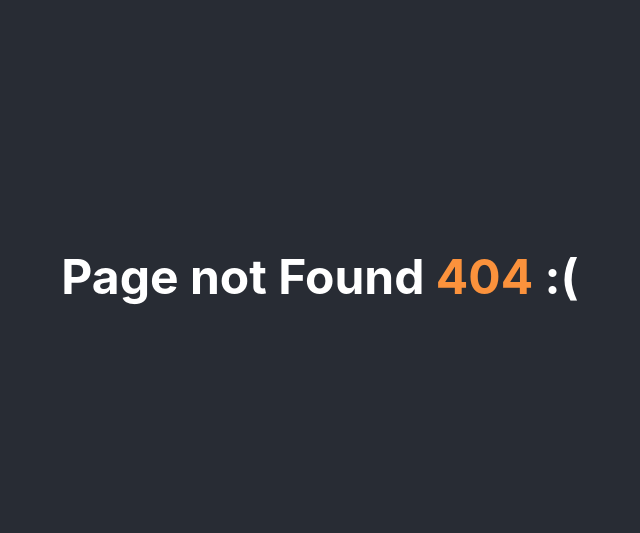
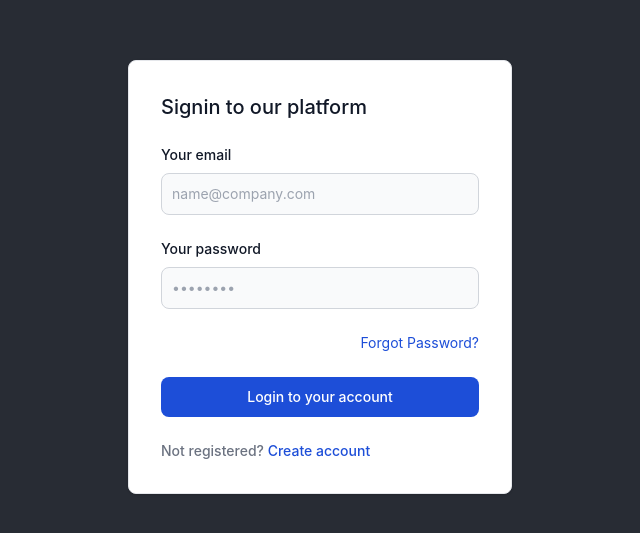
Before and after one commit to SagrSuri/MERN-LOGIN, a React (Create React App) app in the folder client/: page /MERN-LOGIN/signin in a window 1280 px wide. Before the commit this address had no page. Shown: the part 123-656 px from the top of the page, without its empty margins (320-960 px from the left). Built offline with nearby package versions, Linux system fonts and the light colour scheme; no server answers.

Commit message:
MERN-LOGIN Added on components

```diff
--- a/client/src/App.js
+++ b/client/src/App.js
@@ -13,13 +13,13 @@ import PageNotFound from './components/PageNotFound';
 function App() {
   return (
     <div className="App h-[100vh] flex justify-center items-center"> {/* Apply CSS classes */}
-      <Routes basename={process.env.PUBLIC_URL}> {/* Use Routes with basename from environment */}
-        <Route path="/" element={<Home />} /> {/* Define route for Home component */}
-        <Route path="/signin" element={<SignIn />} /> {/* Define route for SignIn component */}
-        <Route path="/signup" element={<SignUp />} /> {/* Define route for SignUp component */}
-        <Route path="/forgot-password" element={<ForgotPassword />} /> {/* Define route for ForgotPassword component */}
-        <Route path="/reset-password/:resetPasswordToken" element={<ResetPassword />} /> {/* Define route for ResetPassword component */}
-        <Route path="*" element={<PageNotFound />} /> {/* Define route for PageNotFound component */}
+      <Routes basename='/'> {/* Use Routes with basename from environment */}
+        <Route path="/MERN-LOGIN/" element={<Home />} /> {/* Define route for Home component */}
+        <Route path="/MERN-LOGIN/signin" element={<SignIn />} /> {/* Define route for SignIn component */}
+        <Route path="/MERN-LOGIN/signup" element={<SignUp />} /> {/* Define route for SignUp component */}
+        <Route path="/MERN-LOGIN/forgot-password" element={<ForgotPassword />} /> {/* Define route for ForgotPassword component */}
+        <Route path="/MERN-LOGIN/reset-password/:resetPasswordToken" element={<ResetPassword />} /> {/* Define route for ResetPassword component */}
+        <Route path="/MERN-LOGIN/*" element={<PageNotFound />} /> {/* Define route for PageNotFound component */}
       </Routes>
     </div>
   );
--- a/client/src/components/ForgotPassword.js
+++ b/client/src/components/ForgotPassword.js
@@ -21,7 +21,7 @@ function ForgotPassword() {
       });
 
       if (response.data.success) {
-        navigate('/reset-password/' + response.data.token);
+        navigate('/MERN-LOGIN/reset-password/' + response.data.token);
       }
       setLoading(false);
     } catch (error) {
@@ -91,7 +91,7 @@ function ForgotPassword() {
         <div className="text-sm font-medium text-gray-500 dark:text-gray-300">
           Go to{' '}
           <Link
-            to="/signin"
+            to="/MERN-LOGIN/signin"
             className="text-blue-700 hover:underline dark:text-blue-500"
           >
             Sign in
--- a/client/src/components/Home.js
+++ b/client/src/components/Home.js
@@ -29,7 +29,7 @@ function Home() {
       }
       setLoading(false);
     } catch (error) {
-      navigate("/signin");
+      navigate("/MERN-LOGIN/signin");
       setLoading(false);
     }
   }
@@ -43,7 +43,7 @@ function Home() {
         withCredentials: true
       });
       if (response.data.success) {
-        navigate("/signin");
+        navigate("/MERN-LOGIN/signin");
       }
       setLogoutloading(false);
     } catch (error) {
--- a/client/src/components/ResetPassword.js
+++ b/client/src/components/ResetPassword.js
@@ -117,9 +117,9 @@ function ResetPassword() {
 
         {/* signIn  */}
         <div className="text-sm font-medium text-gray-500 dark:text-gray-300">
-          Go to{" "}
+          Go to{"/MERN-LOGIN/"}
           <Link
-            to="/signin"
+            to="/MERN-LOGIN/signin"
             className="text-blue-700 hover:underline dark:text-blue-500"
           >
             Sign in
--- a/client/src/components/SignIn.js
+++ b/client/src/components/SignIn.js
@@ -20,7 +20,7 @@ function SignIn() {
         data: credentials
       });
       if (response.data.success) {
-        navigate("/");
+        navigate("/MERN-LOGIN/");
       }
       setLoading(false);
     } catch (error) {
@@ -84,7 +84,7 @@ function SignIn() {
         {/*  forgot-password */}
         <div className="flex items-start">
           <Link
-            to="/forgot-password"
+            to="/MERN-LOGIN/forgot-password"
             className="ml-auto text-sm text-blue-700 hover:underline dark:text-blue-500"
           >
             Forgot Password?
@@ -126,7 +126,7 @@ function SignIn() {
         <div className="text-sm font-medium text-gray-500 dark:text-gray-300">
           Not registered?{" "}
           <Link
-            to="/signup"
+            to="/MERN-LOGIN/signup"
             className="text-blue-700 hover:underline dark:text-blue-500"
           >
             Create account
--- a/client/src/components/SignUp.js
+++ b/client/src/components/SignUp.js
@@ -26,7 +26,7 @@ function SignUp() {
 
       // the withCredentials property to 'true'. This tells the browser to include any cookies associated with the current domain in the request.
       if (response.data.success) {
-        navigate("/signin");
+        navigate("/MERN-LOGIN/signin");
       }
       setLoading(false);
     } catch (error) {
@@ -162,7 +162,7 @@ function SignUp() {
         <div className="text-sm font-medium text-gray-500 dark:text-gray-300">
           Alerady have an account?{" "}
           <Link
-            to="/signin"
+            to="/MERN-LOGIN/signin"
             className="text-blue-700 hover:underline dark:text-blue-500"
           >
             Sign In
```
